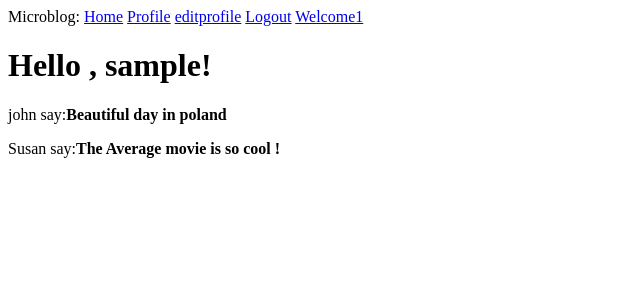
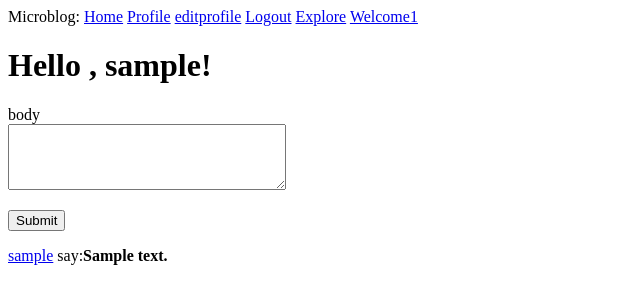
Before and after one commit to rhodesiaxlo/flask_mega_project, a Flask app: page / in a window 1280 px wide. Shown: the top 304 px of the page, without its empty margins (0-640 px from the left). Run offline with Flask 2, Linux system fonts and the light colour scheme; a user stored in the database is signed in; tables that the repository leaves empty hold one stand-in row (values such as "Sample post").

Commit message:
1 paginate(page_num, posts_per_page, error_tags)

```diff
--- a/app_package/forms.py
+++ b/app_package/forms.py
@@ -31,3 +31,7 @@ class EditprofileForm(FlaskForm):
     username = StringField('username', validators=[DataRequired()])
     aboutme = TextAreaField("aboutme", validators=[Length(min=0,max=140)])
     submit = SubmitField('Submit')
+
+class PostForm(FlaskForm):
+    body = TextAreaField("body", validators=[DataRequired(),Length(min=0,max=140)])
+    submit = SubmitField('Submit')
--- a/app_package/models.py
+++ b/app_package/models.py
@@ -59,10 +59,19 @@ class User(UserMixin,db.Model):
     def followed_posts(self):
         # followed_post = Post.query.join("followers", 'followers.c.followed_id=Post.id').filter(followers.c.follower_id=self.id).order_by(Post.timestamp.desc())
         # return followed_post
-        return Post.query.join(
+        # 没有要 order by
+        followed = Post.query.join(
             followers, (followers.c.followed_id == Post.user_id)).filter(
-                followers.c.follower_id == self.id).order_by(
-                    Post.timestamp.desc())
+                followers.c.follower_id == self.id)
+
+        own =  Post.query.filter_by(user_id=self.id)
+        return followed.union(own).order_by(Post.timestamp.desc())
+
+        # followed = Post.query.join(
+        #     followers, (followers.c.followed_id == Post.user_id)).filter(
+        #         followers.c.follower_id == self.id)
+        # own = Post.query.filter_by(user_id=self.id)
+        # return followed.union(own).order_by(Post.timestamp.desc())
 
 class Post(db.Model):
     id = db.Column(db.Integer, primary_key=True)
--- a/app_package/route.py
+++ b/app_package/route.py
@@ -1,6 +1,6 @@
 from app_package import app,db
 from flask import render_template,flash,redirect,request,url_for,request
-from app_package.forms import LoginForm,RegisterForm,EditprofileForm
+from app_package.forms import LoginForm,RegisterForm,EditprofileForm,PostForm
 from flask_login import current_user,login_user,logout_user,login_required
 from app_package.models import User,Post
 from werkzeug.urls import url_parse
@@ -15,20 +15,33 @@ def before_request():
         db.session.commit()
 
 @app.route("/")
-@app.route("/index")
+@app.route("/index",methods=['GET','POST'])
 @login_required
 def hello():
+    form = PostForm()
+    page = request.args.get('page', 1, type=int)
+    if form.validate_on_submit():
+        # 保存 post
+        print('hello world')
+        post = Post(body=form.body.data, author=current_user)
+        db.session.add(post)
+        db.session.commit()
+        redirect(url_for('hello'))
     user = {"name": "lushixin"}
-    post = [
-        {
-            'author':{'name':'john'},
-            'body':'Beautiful day in poland'
-        },
-        {   'author':{'name':'Susan'},
-            'body':'The Average movie is so cool !'
-        }
-    ]
-    return render_template("index.html",  user=user, posts=post)
+    posts = current_user.followed_posts().paginate(page, app.config['POST_PERPAGE'])
+    next_url = url_for('explore', page=posts.next_num) if posts.has_next else None
+    prev_url = url_for('explore', page=posts.prev_num) if posts.has_prev else None
+    # return json.dumps(post)
+    # post = [
+    #     {
+    #         'author':{'name':'john'},
+    #         'body':'Beautiful day in poland'
+    #     },
+    #     {   'author':{'name':'Susan'},
+    #         'body':'The Average movie is so cool !'
+    #     }
+    # ]
+    return render_template("index.html",  user=user, posts=posts.items, form=form,next_url=next_url,prev_url=prev_url)
 
 @app.route('/login', methods=['GET','POST'])
 def login():
@@ -98,6 +111,7 @@ def register():
 '''
 @app.route("/user/<username>")
 def user(username):
+    page = request.args.get('page', 1, type=int)
     u = User.query.filter_by(username=username).first_or_404();
     # post = [
     #     'author':u,'body':'TEST POST # 1',
@@ -107,7 +121,10 @@ def user(username):
         {'author': u, 'body': 'Test post #1'},
         {'author': u, 'body': 'Test post #2'}
     ]
-    return render_template("user.html", title="user", posts=posts, user=u)
+    posts = Post.query.filter_by(user_id=u.id).paginate(page, app.config['POST_PERPAGE'], False)
+    next_url = url_for('explore', page=posts.next_num) if posts.has_next else None
+    prev_url = url_for('explore', page=posts.prev_num) if posts.has_prev else None
+    return render_template("user.html", title="user", posts=posts.items, user=u, prev_url=prev_url, next_url=next_url)
 
 @app.route("/editprofile/", methods=["GET","POST"])
 @login_required
@@ -154,3 +171,11 @@ def unfollow(username):
     db.session.commit()
     flash('You are not following {}.'.format(username))
     return redirect(url_for('user', username=username))
+
+@app.route('/explore')
+def explore():
+    page = request.args.get('page', 2, type=int)
+    posts = Post.query.order_by(Post.timestamp.desc()).paginate(page,app.config['POST_PERPAGE'],False)
+    next_url = url_for('explore', page=posts.next_num) if posts.has_next else None
+    prev_url = url_for('explore', page=posts.prev_num) if posts.has_prev else None
+    return render_template("index.html",  user=user, posts=posts.items, next_url=next_url, prev_url=prev_url)
--- a/app_package/templates/base.html
+++ b/app_package/templates/base.html
@@ -17,6 +17,7 @@
         <a href="{{url_for('edit_profile')}}">editprofile</a>
         <a href="{{url_for('logout')}}">Logout</a>
     {% endif %}
+    <a href="{{url_for('explore')}}">Explore</a>
     <a href="/welcome?name=strange">Welcome1</a>
 </div>
 
--- a/app_package/templates/index.html
+++ b/app_package/templates/index.html
@@ -1,7 +1,26 @@
 {% extends "base.html" %}
 {% block content %}
     <h1>Hello , {{current_user.username}}!</h1>
+    {% if form %}
+        <form action="{{url_for('hello')}}" method="POST">
+            {{form.hidden_tag()}}
+            <p>
+                {{ form.body.label }}<br>
+                {{ form.body(cols=32, rows=4) }}<br>
+                {% for error in form.body.errors %}
+                <span style="color: red;">[{{ error }}]</span>
+                {% endfor %}
+            </p>
+            <p>{{ form.submit() }}</p>
+        </form>
+    {% endif %}
     {% for post in posts %}
-        <div><p>{{post.author.name}} say:<b>{{post.body}}</b></p></div>
+        <div><p><a href="{{url_for('user',username=post.author.username)}}">{{post.author.username}}</a> say:<b>{{post.body}}</b></p></div>
     {% endfor %}
+    {% if prev_url %}
+        <a href="{{prev_url}}">Prev</a>
+    {% endif %}
+    {% if next_url %}
+        <a href="{{next_url}}">Next</a>
+    {% endif %}
 {% endblock %}
--- a/config.py
+++ b/config.py
@@ -6,3 +6,4 @@ class Config(object):
     SECRET_KEY = os.environ.get('SECRET_KEY') or "you-will-never-guess"
     SQLALCHEMY_DATABASE_URI = os.environ.get('DATABASE_URL') or "sqlite:///"+os.path.join(base_dir, "app.db")
     SQLALCHEMY_TRACK_MODIFICATIONS = False
+    POST_PERPAGE = 10
```
Also changed, not shown: app_package/templates/user.html (+6 -1 lines), migrations/versions/02572e0099de_.py (deleted, +0 -33 lines), migrations/versions/345aa4573e29_aboutme_and_last_field_in_user_table.py (deleted, +0 -30 lines), migrations/versions/7eec8f6b4438_.py (renamed from migrations/versions/a920b8e5b1b8_.py, +12 -3 lines), app.db.
